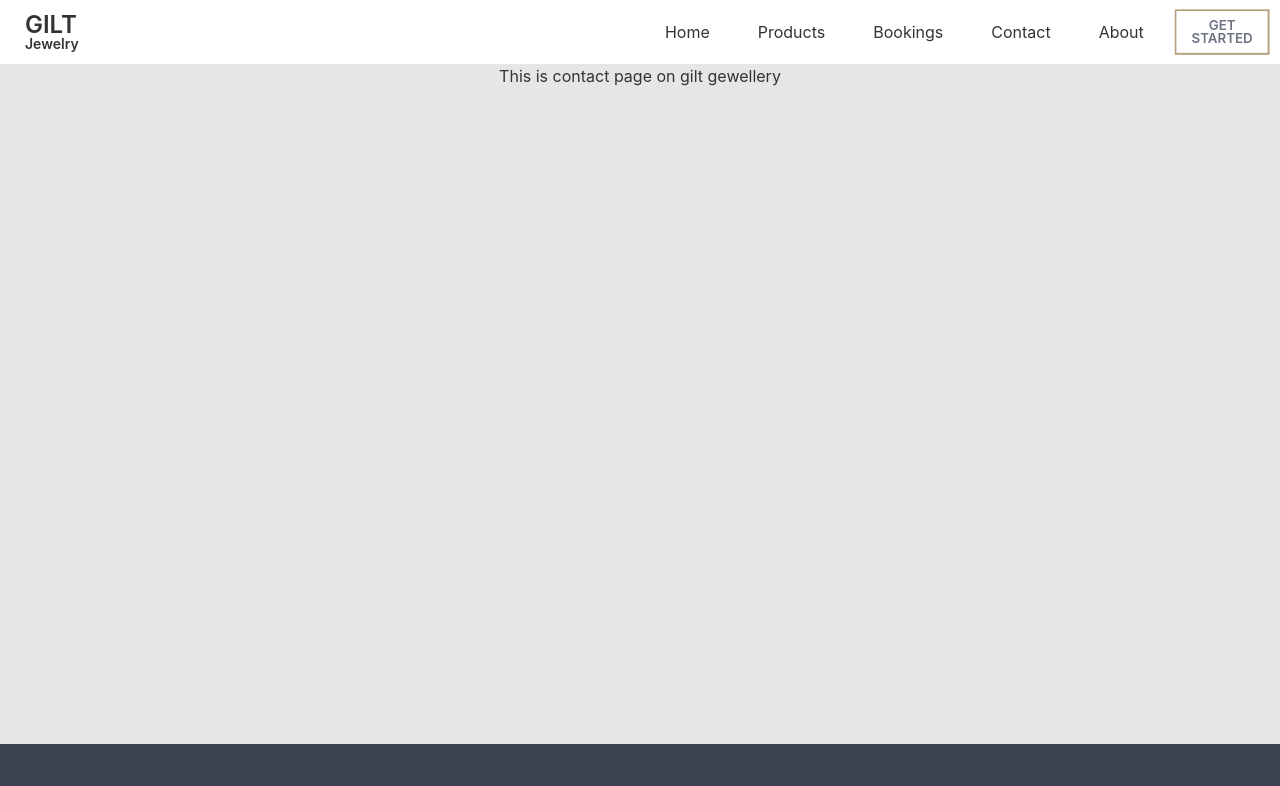
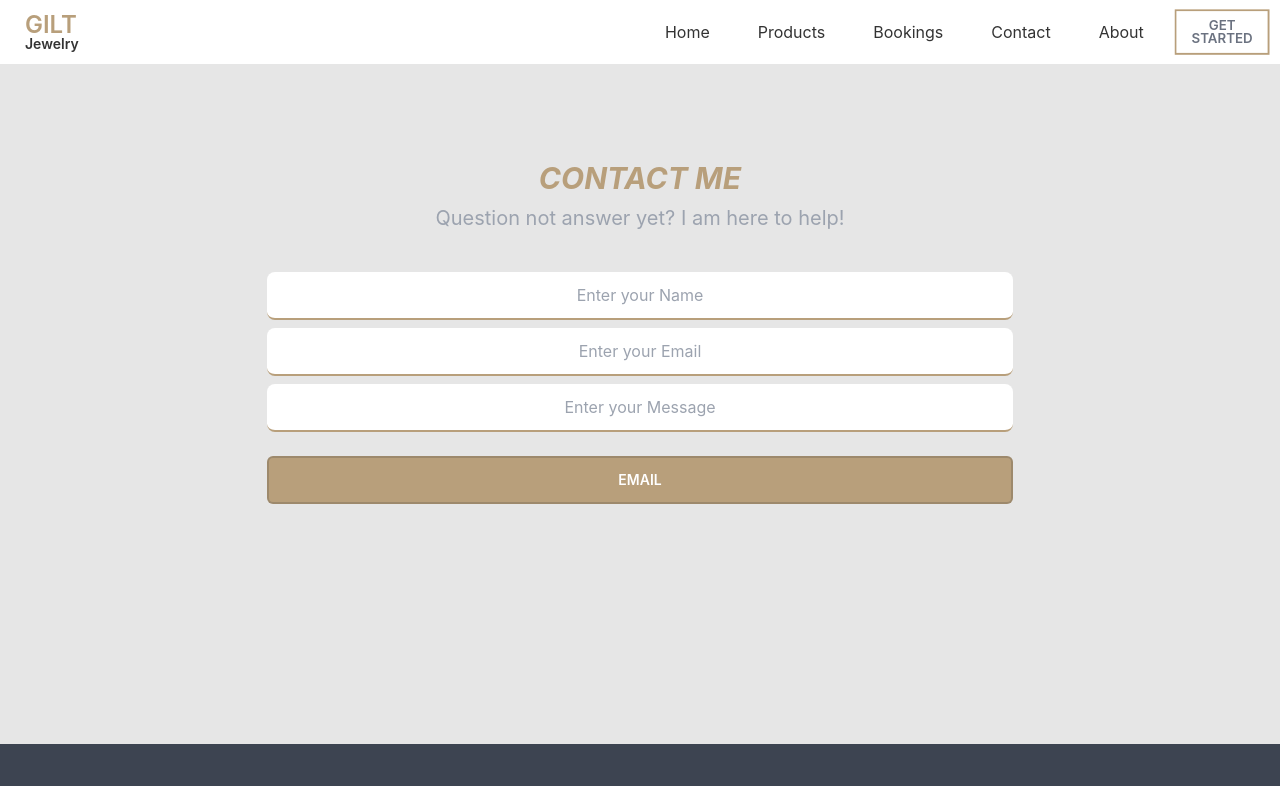
Before and after one commit to Sayedfarabi/gilt-jewelry, a React (Create React App) app: page /contact in a window 1280 px wide. Shown: the top 786 px of the page. Built offline with nearby package versions, Linux system fonts and the light colour scheme.

Commit message:
react-hook-form and firebase install and implement done

```diff
--- a/package.json
+++ b/package.json
@@ -8,8 +8,10 @@
     "@testing-library/user-event": "^13.5.0",
     "aos": "^2.3.4",
     "daisyui": "^2.51.5",
+    "firebase": "^9.19.1",
     "react": "^18.2.0",
     "react-dom": "^18.2.0",
+    "react-hook-form": "^7.43.9",
     "react-hot-toast": "^2.4.0",
     "react-icons": "^4.8.0",
     "react-router-dom": "^6.10.0",
--- a/src/components/footer/Footer.jsx
+++ b/src/components/footer/Footer.jsx
@@ -13,23 +13,23 @@ const Footer = () => {
                 </div>
                 <div>
                     <span className="footer-title">Services</span>
-                    <a className="link link-hover">Branding</a>
-                    <a className="link link-hover">Design</a>
-                    <a className="link link-hover">Marketing</a>
-                    <a className="link link-hover">Advertisement</a>
+                    <a href='' className="link link-hover">Branding</a>
+                    <a href='' className="link link-hover">Design</a>
+                    <a href='' className="link link-hover">Marketing</a>
+                    <a href='' className="link link-hover">Advertisement</a>
                 </div>
                 <div>
                     <span className="footer-title">Company</span>
-                    <a className="link link-hover">About us</a>
-                    <a className="link link-hover">Contact</a>
-                    <a className="link link-hover">Jobs</a>
-                    <a className="link link-hover">Press kit</a>
+                    <a href='' className="link link-hover">About us</a>
+                    <a href='' className="link link-hover">Contact</a>
+                    <a href='' className="link link-hover">Jobs</a>
+                    <a href='' className="link link-hover">Press kit</a>
                 </div>
                 <div>
                     <span className="footer-title">Legal</span>
-                    <a className="link link-hover">Terms of use</a>
-                    <a className="link link-hover">Privacy policy</a>
-                    <a className="link link-hover">Cookie policy</a>
+                    <a href='' className="link link-hover">Terms of use</a>
+                    <a href='' className="link link-hover">Privacy policy</a>
+                    <a href='' className="link link-hover">Cookie policy</a>
                 </div>
             </footer>
         </section>
--- a/src/components/navbar/Navbar.jsx
+++ b/src/components/navbar/Navbar.jsx
@@ -21,7 +21,7 @@ const Navbar = () => {
                     </div>
                     <Link to={"/"} className="btn btn-ghost normal-case">
                         <div className='text-left leading-none'>
-                            <h1 className='text-2xl leading-none'>GILT</h1>
+                            <h1 className='text-2xl leading-none text-primary'>GILT</h1>
                             <p className='text-sm leading-none'>Jewelry</p>
                         </div>
                     </Link>
@@ -29,11 +29,11 @@ const Navbar = () => {
                 <div className="navbar-end hidden lg:flex">
                     <div>
                         <ul className="menu menu-horizontal px-1">
-                            <li className='mx-2'><Link to={"/"}>Home</Link></li>
-                            <li className='mx-2'><Link to={"/products"}>Products</Link></li>
-                            <li className='mx-2'><Link to={"/bookings"}>Bookings</Link></li>
-                            <li className='mx-2'><Link to={"/contact"}>Contact</Link></li>
-                            <li className='mx-2'><Link to={"/about"}>About</Link></li>
+                            <li className='mx-2 hover:scale-110 hover:text-primary'><Link to={"/"}>Home</Link></li>
+                            <li className='mx-2 hover:scale-110 hover:text-primary'><Link to={"/products"}>Products</Link></li>
+                            <li className='mx-2 hover:scale-110 hover:text-primary'><Link to={"/bookings"}>Bookings</Link></li>
+                            <li className='mx-2 hover:scale-110 hover:text-primary'><Link to={"/contact"}>Contact</Link></li>
+                            <li className='mx-2 hover:scale-110 hover:text-primary'><Link to={"/about"}>About</Link></li>
                         </ul>
                     </div>
                     <div>
--- /dev/null
+++ b/src/firebase/firebase.config.js
@@ -0,0 +1,19 @@
+// Import the functions you need from the SDKs you need
+import { initializeApp } from "firebase/app";
+// TODO: Add SDKs for Firebase products that you want to use
+// https://firebase.google.com/docs/web/setup#available-libraries
+
+// Your web app's Firebase configuration
+const firebaseConfig = {
+    apiKey: process.env.REACT_APP_apiKey,
+    authDomain: process.env.REACT_APP_authDomain,
+    projectId: process.env.REACT_APP_projectId,
+    storageBucket: process.env.REACT_APP_storageBucket,
+    messagingSenderId: process.env.REACT_APP_messagingSenderId,
+    appId: process.env.REACT_APP_appId
+};
+
+// Initialize Firebase
+const app = initializeApp(firebaseConfig);
+
+export default app;
--- a/src/pages/about/About.jsx
+++ b/src/pages/about/About.jsx
@@ -2,9 +2,22 @@ import React from 'react';
 
 const About = () => {
     return (
-        <div>
-            <h1 className='text-center'>This is about page on gilt gewellery</h1>
-        </div>
+        <section>
+            <div className='flex justify-center items-center'>
+                <div className='w-full md:w-2/3 py-10 md:py-12'>
+                    <div>
+                        <h1 className='text-xl md:text-3xl text-primary'>About Us</h1>
+                        <p className='py-4 md:py-6'>
+                            Gilt Jewelry the place to find the best Jewelry for every taste and occasion. We thoroughly check the quality of our goods, working only with reliable suppliers so that you only receive the best quality product.
+                        </p>
+                        <p className='py-4 md:py-6'>
+                            We at Gilt Jewelry believe in high quality and exceptional customer service. But most importantly, we believe shopping is a right, not a luxury, so we strive to deliver the best products at the most affordable prices, and ship them to you regardless of where you are located.
+                        </p>
+                    </div>
+                </div>
+            </div>
+
+        </section>
     );
 };
 
--- a/src/pages/contact/Contact.jsx
+++ b/src/pages/contact/Contact.jsx
@@ -1,10 +1,13 @@
 import React from 'react';
+import ContactUs from '../home/contact-us/ContactUs';
 
 const Contact = () => {
     return (
-        <div>
-            <h1 className='text-center'>This is contact page on gilt gewellery</h1>
-        </div>
+        <section>
+            <div className='mx-4 md:mx-20 py-8 md:py-12'>
+                <ContactUs></ContactUs>
+            </div>
+        </section>
     );
 };
 
--- a/src/pages/home/categories/Categories.jsx
+++ b/src/pages/home/categories/Categories.jsx
@@ -73,7 +73,7 @@ const Categories = () => {
     };
 
     return (
-        <section className='py-8 md:py-12'>
+        <section className='py-8 md:py-12' id='categories'>
             <div>
                 <div
                     data-aos="zoom-in"
--- a/src/pages/home/contact-us/ContactUs.jsx
+++ b/src/pages/home/contact-us/ContactUs.jsx
@@ -1,6 +1,20 @@
 import React from 'react';
+import { useForm } from 'react-hook-form';
+import { toast } from 'react-hot-toast';
 
 const ContactUs = () => {
+    const { register, handleSubmit, formState: { errors }, resetField } = useForm();
+
+    const submitHandler = (data) => {
+        console.log(data);
+
+        toast.success("Get your data successfully")
+
+        resetField("user_name")
+        resetField("user_email")
+        resetField("message")
+    }
+
     return (
         <section className='  py-12'>
             <div
@@ -14,15 +28,27 @@ const ContactUs = () => {
                     <p className='text-xl text-gray-400 my-2'>Question not answer yet? I am here to help!</p>
                 </div>
                 <div className='flex justify-center items-center'>
-                    <form className="form-control mx-2 md:mx-0 w-full md:w-2/3 py-8">
+                    <form onSubmit={handleSubmit(submitHandler)} className="form-control mx-2 md:mx-0 w-full md:w-2/3 py-8">
                         <label className="mb-2">
-                            <input type="text" name='user_name' placeholder="Enter your Name" className="input  border-primary w-full text-center border-b-2 border-t-0 border-r-0 border-l-0" defaultValue="" />
+                            <input {...register("user_name", { required: "your name is required" })} type="text" name='user_name' placeholder="Enter your Name" className="input  border-primary w-full text-center border-b-2 border-t-0 border-r-0 border-l-0" defaultValue="" />
+                            {
+                                errors?.user_name &&
+                                <p className='text-red-500 mx-4'>{errors?.user_name?.message}</p>
+                            }
                         </label>
                         <label className="mb-2">
-                            <input type="text" name='user_email' placeholder="Enter your Email" className="input input-bordered border-primary w-full text-center border-b-2 border-t-0 border-r-0 border-l-0" defaultValue="" />
+                            <input {...register("user_email", { required: "your email is required" })} type="text" name='user_email' placeholder="Enter your Email" className="input input-bordered border-primary w-full text-center border-b-2 border-t-0 border-r-0 border-l-0" defaultValue="" />
+                            {
+                                errors?.user_email &&
+                                <p className='text-red-500 mx-4'>{errors?.user_email?.message}</p>
+                            }
                         </label>
                         <label className="mb-2">
-                            <input type="text" name='message' placeholder="Enter your Message" className="input input-bordered border-primary w-full text-center border-b-2 border-t-0 border-r-0 border-l-0" />
+                            <input {...register("message", { required: "your message is required" })} type="text" name='message' placeholder="Enter your Message" className="input input-bordered border-primary w-full text-center border-b-2 border-t-0 border-r-0 border-l-0" />
+                            {
+                                errors?.message &&
+                                <p className='text-red-500 mx-4'>{errors?.message?.message}</p>
+                            }
                         </label>
                         <label className="mb-2">
                             <input type="submit" value="Email" className='mt-4 input input-bordered  w-full rounded-md btn btn-md bg-primary text-white border-2 hover:text-white' />
```
Also changed, not shown: 1 other file (tests, documents, lock files or other folders).
